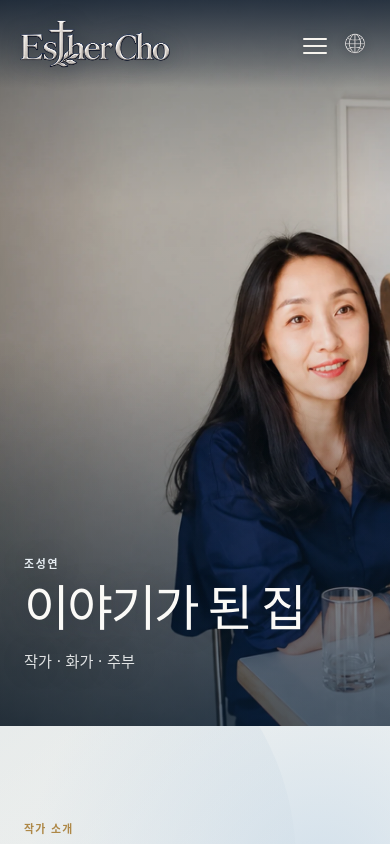
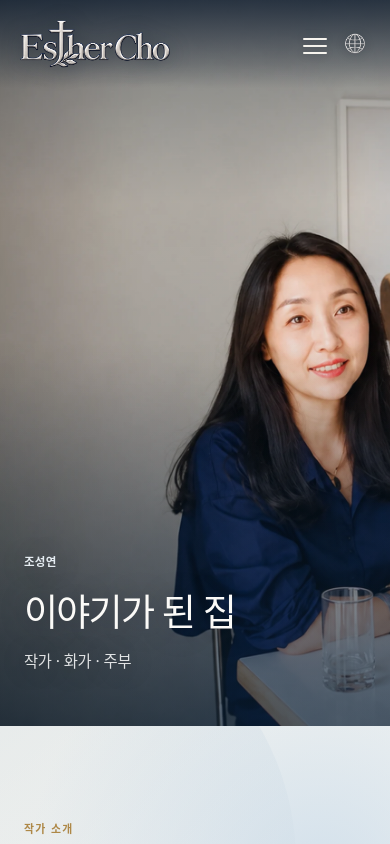
Before and after one commit to k-mama/esthercho, a Next.js app: page /ko/about in a window 390 px wide. Shown: the top 844 px of the page. Built offline with nearby package versions, Linux system fonts and the light colour scheme.

Commit message:
type: art-direct Korean room cover titles

```diff
--- a/src/components/page-cover.css
+++ b/src/components/page-cover.css
@@ -175,6 +175,43 @@
   margin-left: auto;
 }
 
+[lang="ko"] .page-cover-copy {
+  max-width: min(820px, 82vw);
+  gap: 1rem;
+}
+
+[lang="ko"] .page-cover-eyebrow,
+[lang="ko"] .page-cover-description {
+  font-family: var(--font-korean);
+}
+
+[lang="ko"] .page-cover-eyebrow {
+  font-size: 0.75rem;
+  font-weight: 600;
+  letter-spacing: 0.04em;
+  text-transform: none;
+}
+
+[lang="ko"] .page-cover-copy h1 {
+  max-width: 13.5ch;
+  font-family: var(--font-korean);
+  font-size: clamp(2.85rem, 5vw, 5.25rem);
+  font-weight: 500;
+  line-height: 1.14;
+  letter-spacing: -0.052em;
+  text-wrap: pretty;
+  word-break: keep-all;
+  overflow-wrap: normal;
+}
+
+[lang="ko"] .page-cover-description {
+  max-width: 34ch;
+  font-size: clamp(0.98rem, 1.25vw, 1.12rem);
+  line-height: 1.72;
+  letter-spacing: -0.018em;
+  word-break: keep-all;
+}
+
 .page-cover-followup {
   background: var(--paper);
   color: var(--ink);
@@ -271,6 +308,23 @@
     font-size: clamp(0.95rem, 3.4vw, 1.08rem);
     line-height: 1.58;
   }
+
+  [lang="ko"] .page-cover-copy {
+    max-width: min(92vw, 680px);
+  }
+
+  [lang="ko"] .page-cover-copy h1 {
+    max-width: 12.5ch;
+    font-size: clamp(2.35rem, 9.2vw, 4rem);
+    line-height: 1.18;
+    letter-spacing: -0.05em;
+  }
+
+  [lang="ko"] .page-cover-description {
+    max-width: 32ch;
+    font-size: clamp(0.96rem, 3.25vw, 1.05rem);
+    line-height: 1.68;
+  }
 }
 
 @media (max-width: 560px) {
@@ -293,4 +347,16 @@
     max-width: 11.5ch;
     font-size: clamp(2.65rem, 12.7vw, 4.4rem);
   }
+
+  [lang="ko"] .page-cover-eyebrow {
+    font-size: 0.72rem;
+    letter-spacing: 0.02em;
+  }
+
+  [lang="ko"] .page-cover-copy h1 {
+    max-width: none;
+    font-size: clamp(2.15rem, 9.5vw, 3.35rem);
+    line-height: 1.2;
+    letter-spacing: -0.048em;
+  }
 }
```
